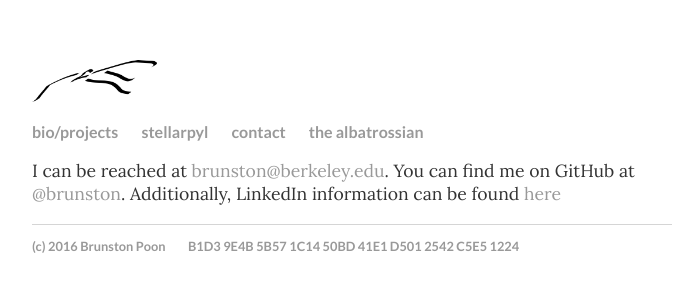
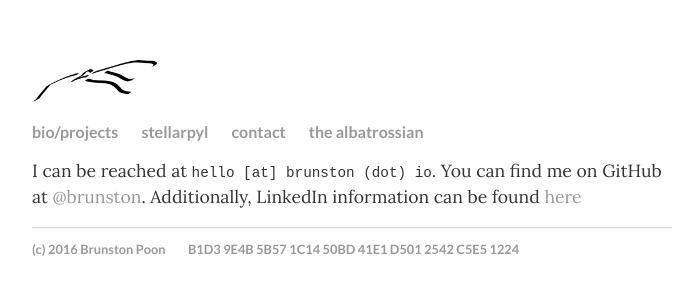
Before and after one commit to brupoon/brunstonio, a Jekyll site: the page built from contact/index.md, in a window 1280 px wide. Shown: the top 300 px of the page, without its empty margins (288-980 px from the left). Built offline with Jekyll 4.4.1, drawn with Linux system fonts in a browser that asks for light colours.

Commit message:
new email

```diff
--- a/contact/index.md
+++ b/contact/index.md
@@ -3,4 +3,4 @@ layout: default
 title: "Contact"
 ---
 
-I can be reached at [brunston@berkeley.edu](mailto:ude.yelekreb@notsnurb). You can find me on GitHub at [@brunston](https://github.com/brunston). Additionally, LinkedIn information can be found [here](https://linkedin.com/in/brunston)
+I can be reached at `hello [at] brunston (dot) io`. You can find me on GitHub at [@brunston](https://github.com/brunston). Additionally, LinkedIn information can be found [here](https://linkedin.com/in/brunston)
```
